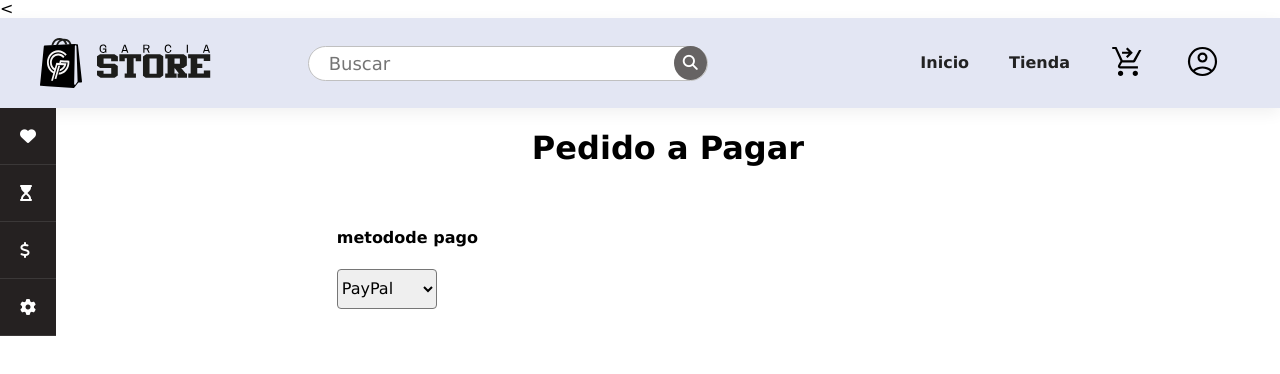
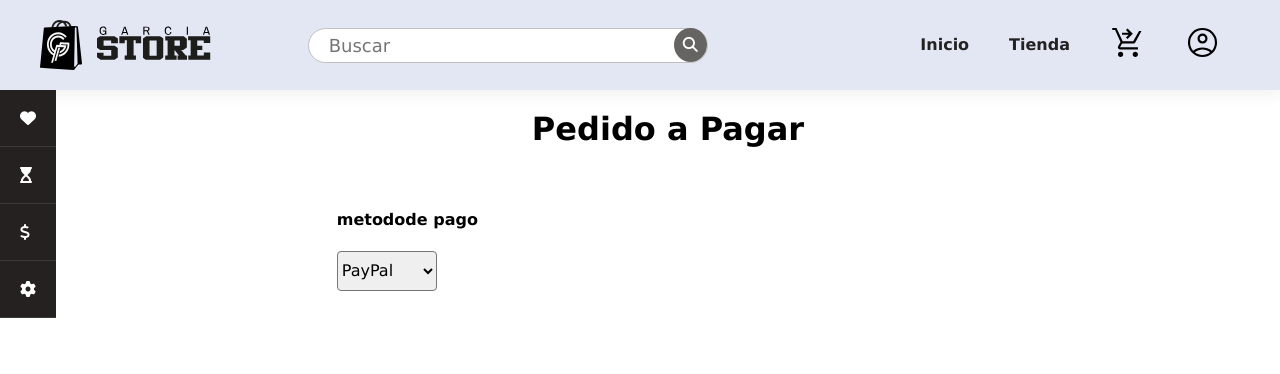
Before and after one commit to manuel00085/Proyecto-final, a website: page View/User/facturacion.html in a window 1280 px wide. Drawn offline with Linux system fonts and the light colour scheme; files that its build step writes are made by us from their sources; files whose address does not match are found by name.

Commit message:
actualizacion12

```diff
--- a/View/User/facturacion.html
+++ b/View/User/facturacion.html
@@ -5,7 +5,7 @@
     <meta charset="UTF-8">
     <meta name="viewport" content="width=device-width, initial-scale=1.0">
     <title>Dashboard</title>
-    <<link rel="stylesheet" href="/Componentes/necolas.github.io_normalize.css_8.0.1_normalize.css">
+    <link rel="stylesheet" href="/Componentes/necolas.github.io_normalize.css_8.0.1_normalize.css">
     <link rel="stylesheet" href="./css/dashboard.css">
     <link rel="stylesheet" href="/Componentes/HeaderStyle.css">
     <link rel="stylesheet" href="./css/stylelista.css">
```
